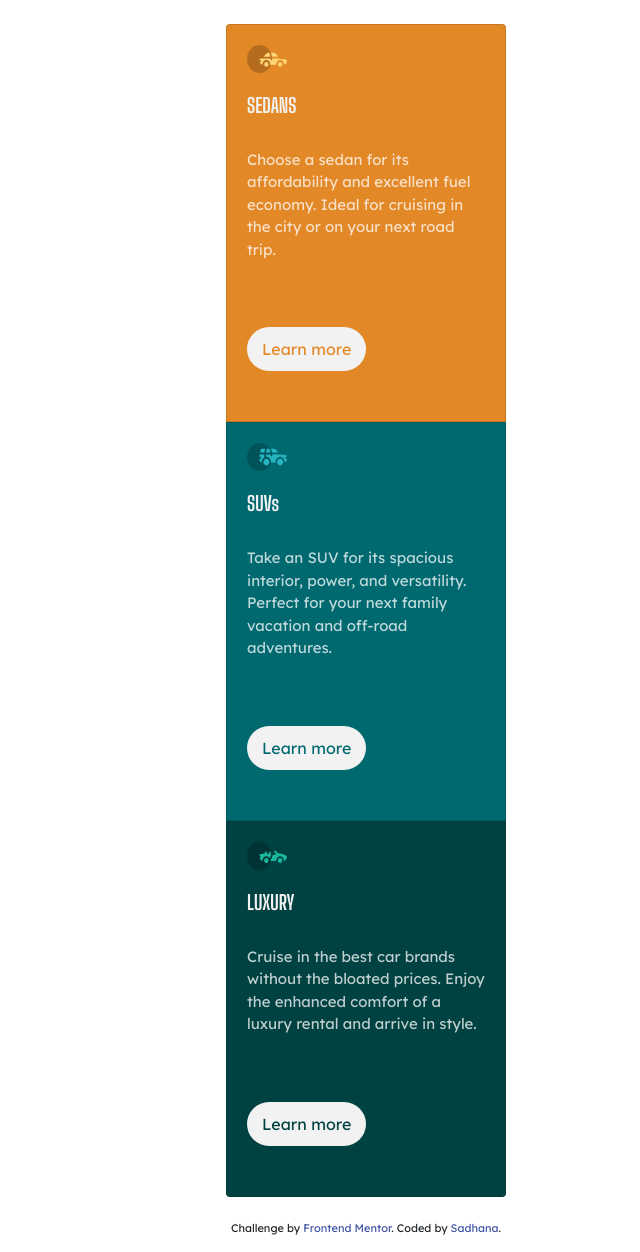
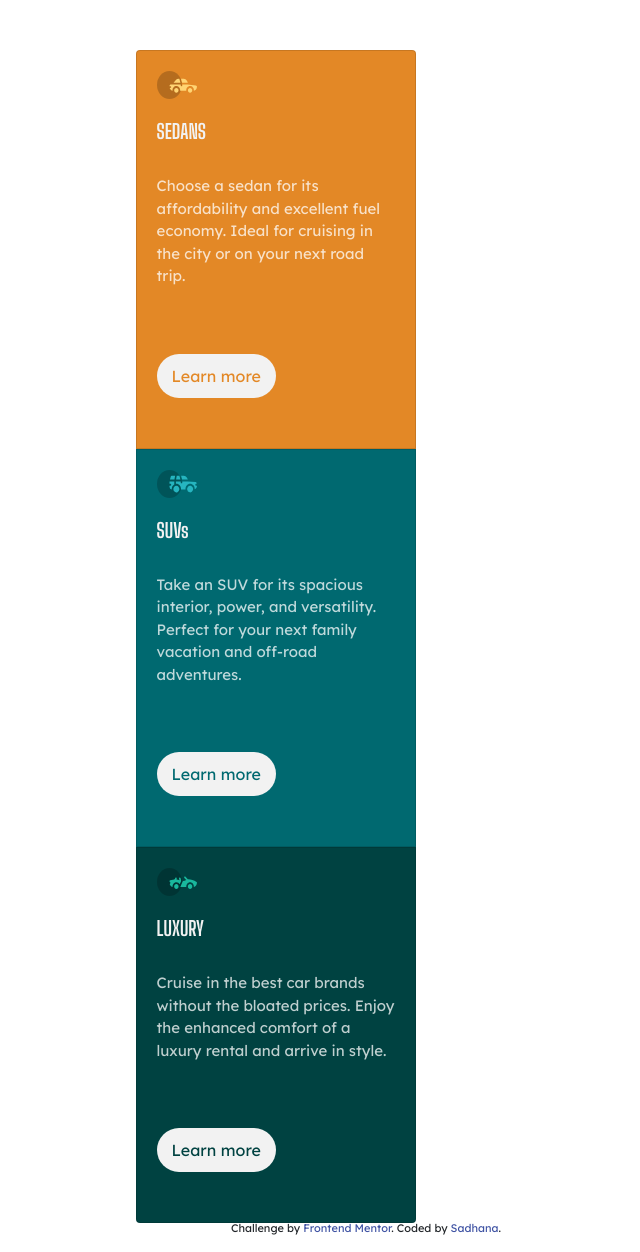
Before and after one commit to sadhana08/ThreeColumnPreview, a plain HTML site: page index.html in a window 768 px wide. Shown: the whole page, without its empty margins (18-658 px from the left). Drawn offline with nearby package versions, Linux system fonts and the light colour scheme.

Commit message:
feat: final responsive design

```diff
--- a/style.css
+++ b/style.css
@@ -61,6 +61,11 @@ body{
   padding-top: 20px;
 }
 
+.btn:hover{
+  background-color: transparent;
+  border: 2px solid hsl(0, 0%, 95%);
+}
+
 .btn1{
   background-color: hsl(0, 0%, 95%);
   border: none;
@@ -91,11 +96,18 @@ body{
   padding: 10px 15px;
 }
 
-@media(min-width:500px) and (max-width: 1440px ){
+@media (max-width: 870px){
   .Card{
+    width: 40vh;
     grid-template-columns: 35vh;
-    margin: 450px auto;
-    place-content: center;
+    place-content: start;
+    margin: 50px 0px;
+    margin-left: 20%;
+    margin-bottom: 850px;
+  }
+
+  .attribution {
+    margin-bottom: 15px;
   }
 
   .sedans{
```
Also changed, not shown: 1 other file.
